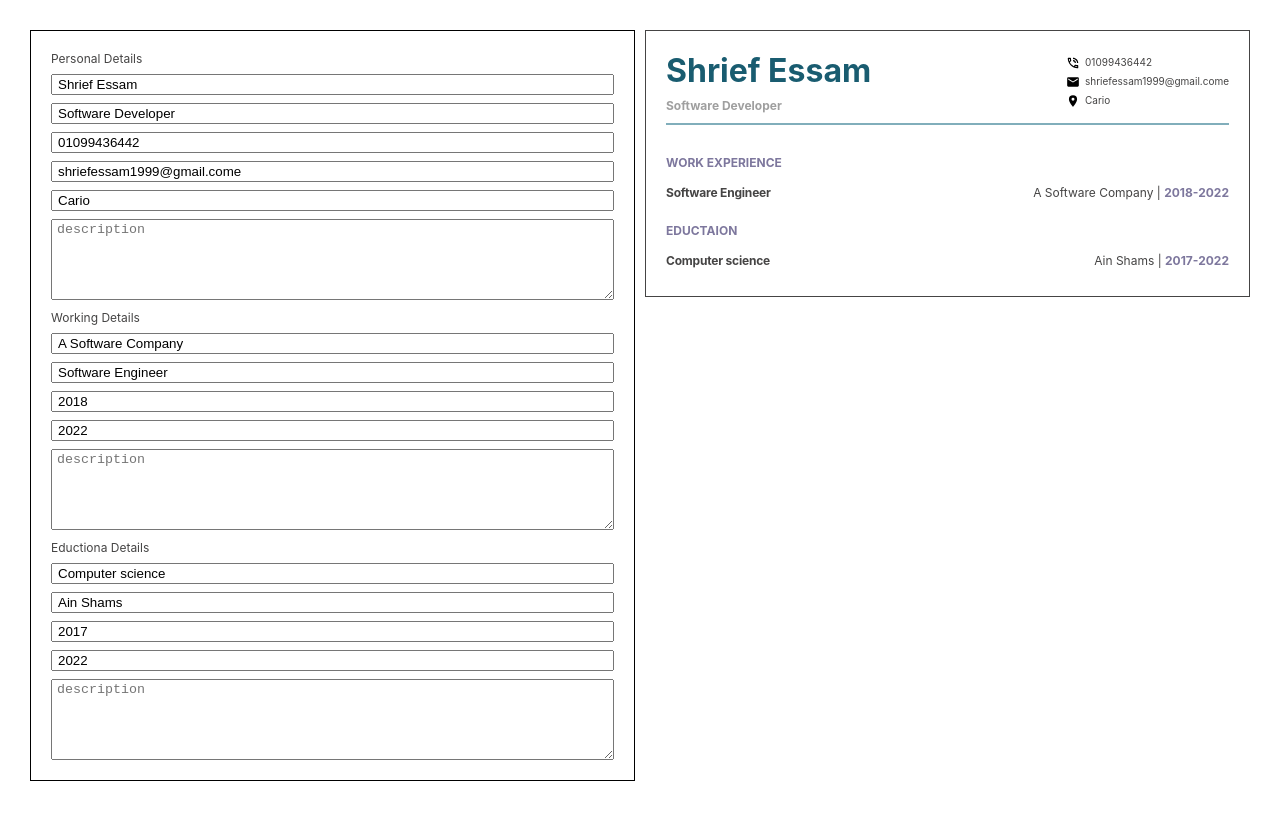
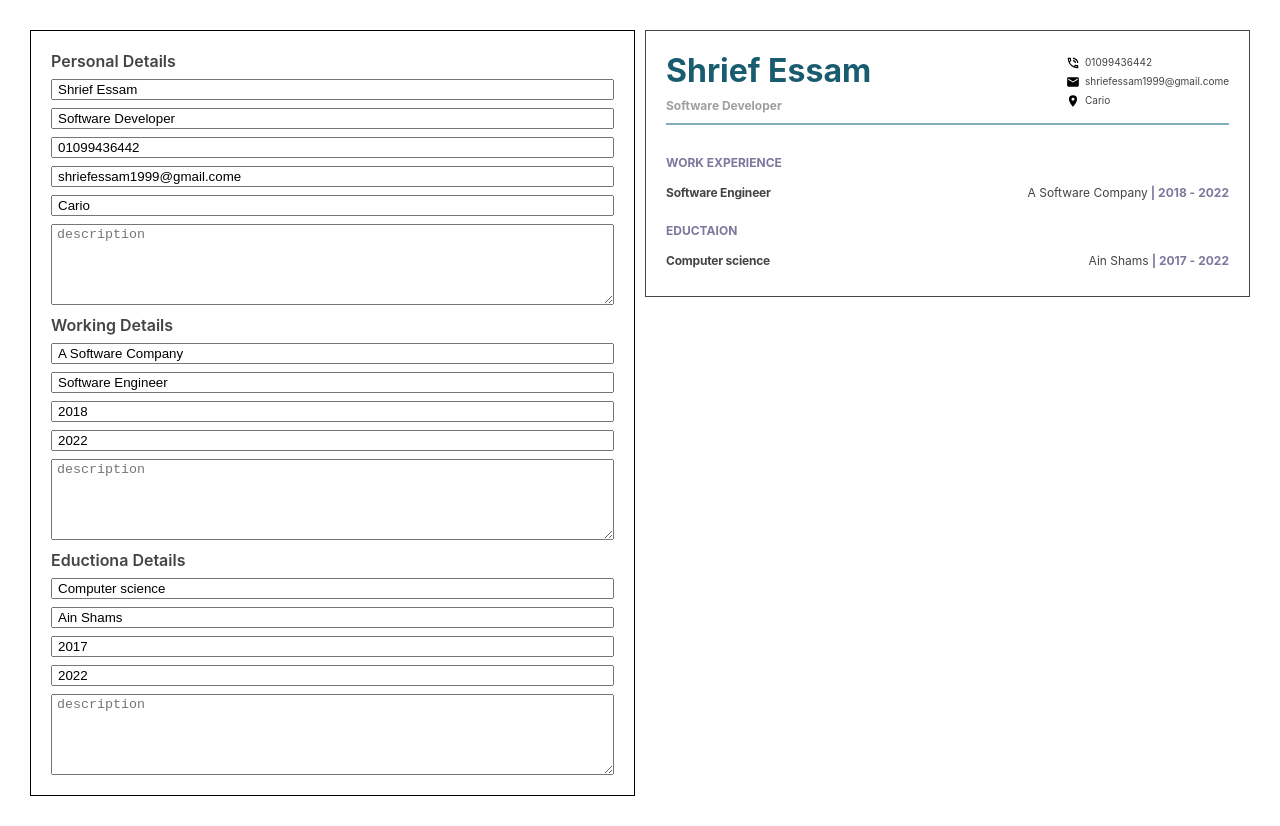
Before and after one commit to Shrief88/CvCreator, a React (Vite) app: page / in a window 1280 px wide. Built offline with nearby package versions, Linux system fonts and the light colour scheme.

Commit message:
add conditonal rendering for dates

```diff
--- a/src/components/EductionForm.jsx
+++ b/src/components/EductionForm.jsx
@@ -8,7 +8,7 @@ class EductionaForm extends Component{
         const formData = this.props.formData;
         return (
           <form>
-            <p>Eductiona Details</p>
+            <p className="section-input">Eductiona Details</p>
             <input placeholder="degree" type="text" name="degree" onChange={this.props.handleInput}
             value={formData.degree}/>
             <input placeholder="university" type="text" name="university" onChange={this.props.handleInput}
--- a/src/components/Form.css
+++ b/src/components/Form.css
@@ -13,3 +13,8 @@ form{
 input,textarea{
     padding-left: 5px;
 }
+
+.section-input{
+    font-size: 16px;
+    font-weight: 600;
+}
--- a/src/components/OutputForm.css
+++ b/src/components/OutputForm.css
@@ -50,10 +50,15 @@
 }
 
 
-.work-info,.education-info{
+.section-info{
     display: flex;
     justify-content: space-between;
     margin-bottom: 8px;
+}
+
+.section-info div{
+    display: flex;
+    gap: 3px;
 }
 
 .work-position,.degree{
@@ -61,7 +66,7 @@
     letter-spacing: -0.2px;
 }
 
-.work-info span, .education-info span{
+.date{
     color: #7D779D;
     font-weight: 700;
 }
--- a/src/components/OutputForm.jsx
+++ b/src/components/OutputForm.jsx
@@ -39,20 +39,30 @@ class OutputForm extends Component{
 
                 <div>
                     <p className="section-title">WORK EXPERIENCE</p>
-                    <div className="work-info">
+                    <div className="section-info">
+
                         <p className="work-position">{workingData.position}</p>
-                        {workingData.startDate && workingData.endDate &&
-                        <p>{workingData.company} | <span>{workingData.startDate}-{workingData.endDate}</span></p>}
+                        <div>
+                           <p>{workingData.company}</p>
+                           {workingData.startDate && <p className="date">| {workingData.startDate} -</p>}
+                           {workingData.endDate && <p className="date">{workingData.endDate}</p>}
+                        </div>
+
                     </div>
                     <p className="description">{workingData.description}</p>
                 </div>
 
                 <div className="work">
                     <p className="section-title">EDUCTAION</p>
-                    <div className="education-info">
+                    <div className="section-info">
                         <p className="degree">{educationData.degree}</p>
-                        <p>{educationData.university} | <span>{educationData.startDate}-{educationData.endDate}</span>
-                        </p>
+                        <div>
+                            <p>{educationData.university}</p>
+                            {educationData.startDate && <p className="date">| {educationData.startDate} -</p>}
+                            {educationData.endDate && <p className="date">{educationData.endDate}</p>}
+                        </div>
+
+
                     </div>
                     <p className="description">{educationData.description}</p>
                 </div>
--- a/src/components/PersonalForm.jsx
+++ b/src/components/PersonalForm.jsx
@@ -7,7 +7,7 @@ class PersonalForm extends Component{
         const formData = this.props.formData;
         return (
           <form>
-            <p>Personal Details</p>
+            <p className="section-input">Personal Details</p>
             <input placeholder="name" type="text" name="name" onChange={this.props.handleInput} value={formData.name}/>
             <input placeholder="job" type="text" name="job" onChange={this.props.handleInput} value={formData.job} />
             <input placeholder="phone" type="text" name="phone" onChange={this.props.handleInput}
--- a/src/components/WorkingForm.jsx
+++ b/src/components/WorkingForm.jsx
@@ -7,7 +7,7 @@ class WorkingForm extends Component{
       const formData = this.props.formData;
         return (
           <form>
-            <p>Working Details</p>
+            <p className="section-input">Working Details</p>
             <input placeholder="company" type="text" name="company" onChange={this.props.handleInput}
             value={formData.company}/>
             <input placeholder="position" type="text" name="position" onChange={this.props.handleInput}
```
